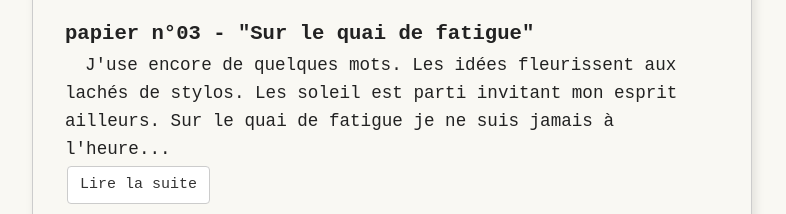
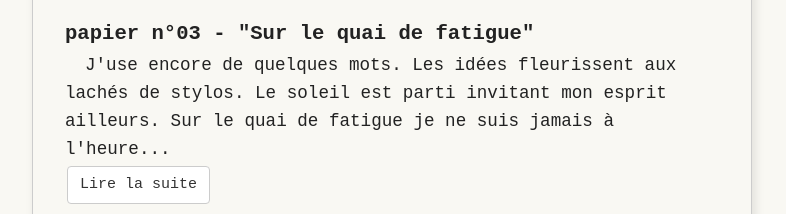
Before and after one commit to LettresFloran/monpetitcoindherbe, a plain HTML site: page index.html in a window 1280 px wide. Shown: the part 985-1199 px from the top of the page, without its empty margins (248-1034 px from the left). Drawn offline with Linux system fonts and the light colour scheme.

Commit message:
Update index.html

```diff
--- a/index.html
+++ b/index.html
@@ -41,7 +41,7 @@
       </div>
       <div class="papier">
         <h3>papier n°03 - "Sur le quai de fatigue"</h3>
-        <p>J'use encore de quelques mots. Les idées fleurissent aux lachés de stylos. Les soleil est parti invitant mon esprit ailleurs. Sur le quai de fatigue je ne suis jamais à l'heure...</p>
+        <p>J'use encore de quelques mots. Les idées fleurissent aux lachés de stylos. Le soleil est parti invitant mon esprit ailleurs. Sur le quai de fatigue je ne suis jamais à l'heure...</p>
         <a href="Le_quai_de_fatigue.html" class="button">Lire la suite</a>
       </div>
     </section>
```
